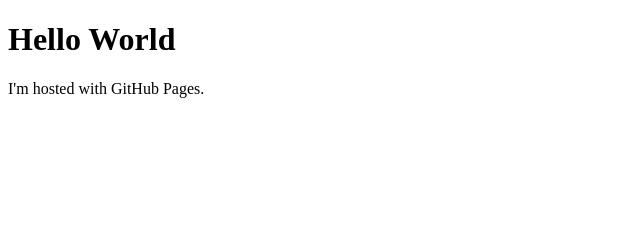
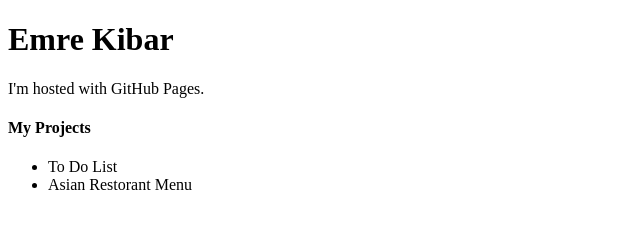
Before and after one commit to emrekibar93/emrekibar93.github.io, a plain HTML site: page index.html in a window 1280 px wide. Shown: the whole page, without its empty margins (0-640 px from the left). Drawn offline with Linux system fonts and the light colour scheme.

Commit message:
Update index.html

```diff
--- a/index.html
+++ b/index.html
@@ -1,7 +1,13 @@
 <!DOCTYPE html>
 <html>
 <body>
-<h1>Hello World</h1>
+<h1>Emre Kibar</h1>
 <p>I'm hosted with GitHub Pages.</p>
+<h4>My Projects</h4>
+  <ul>
+    <li><a href:"https://emrekibar93.github.io/todolist>To Do List</a> </li>
+     <li><a href:"https://emrekibar93.github.io/restorant-menu>Asian Restorant Menu</a> </li>
+  </ul>
+
 </body>
 </html>
```
